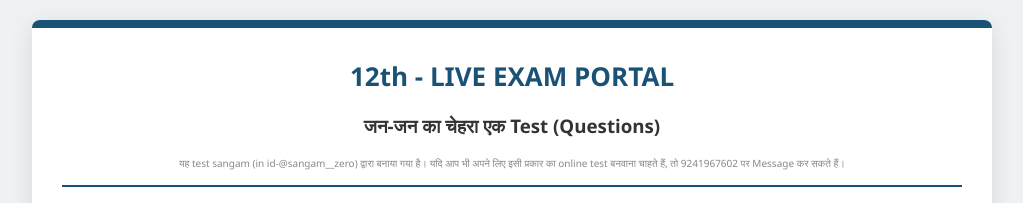
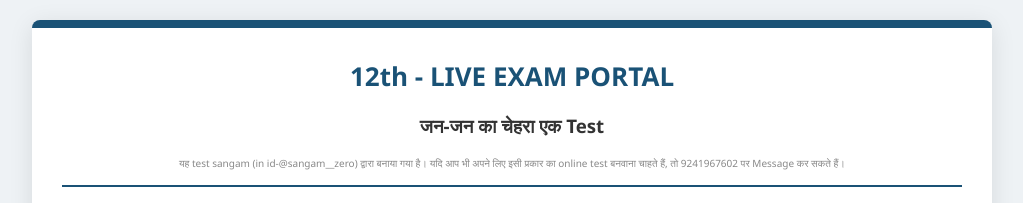
Before and after one commit to test-book-by-sangam/zero-42, a plain HTML site: page index.html in a window 1280 px wide. Shown: the top 203 px of the page, without its empty margins (128-1151 px from the left). Drawn offline with Linux system fonts and the light colour scheme.

Commit message:
index.html

```diff
--- a/index.html
+++ b/index.html
@@ -48,7 +48,7 @@
 <div class="container">
     <div class="header">
         <h1>12th - LIVE EXAM PORTAL</h1>
-        <h3>जन-जन का चेहरा एक Test (Questions)</h3>
+        <h3>जन-जन का चेहरा एक Test </h3>
 <h2 style="font-size:10px; color:#888; font-weight:normal;">
     यह test sangam (in id-@sangam__zero) द्वारा बनाया गया है। यदि आप भी अपने लिए इसी प्रकार का online test बनवाना चाहते हैं, तो 9241967602 पर Message कर सकते हैं।</h2>
     </div>
```
